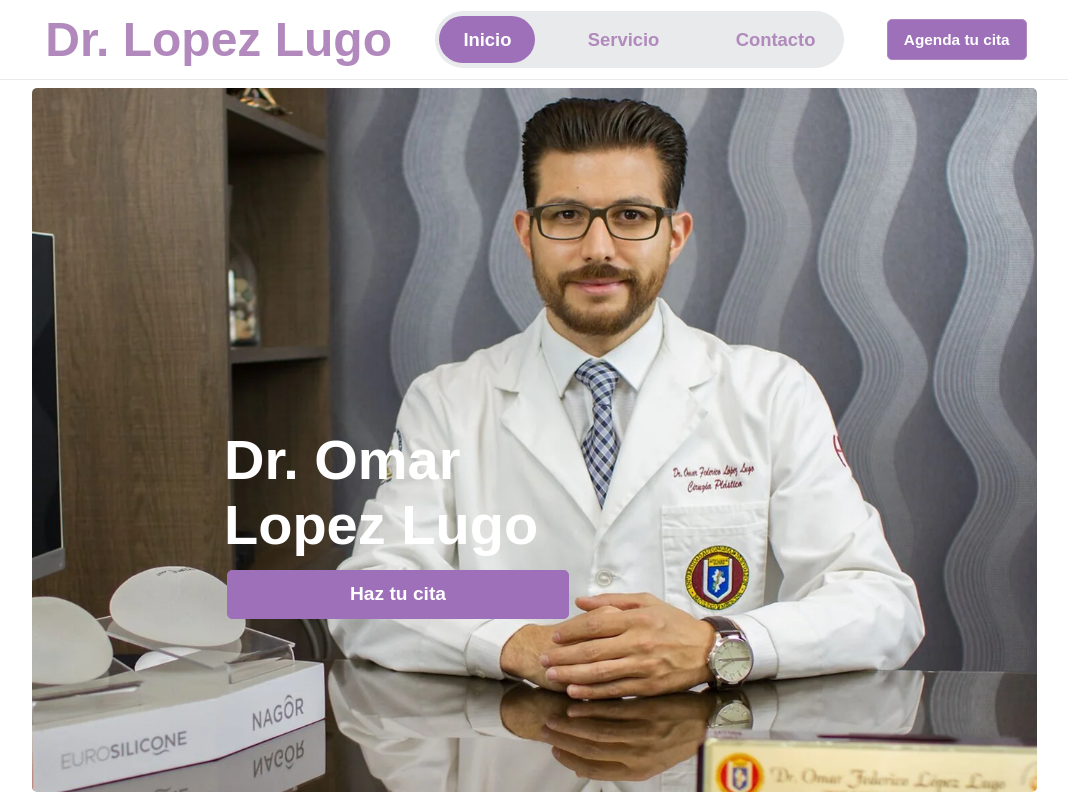
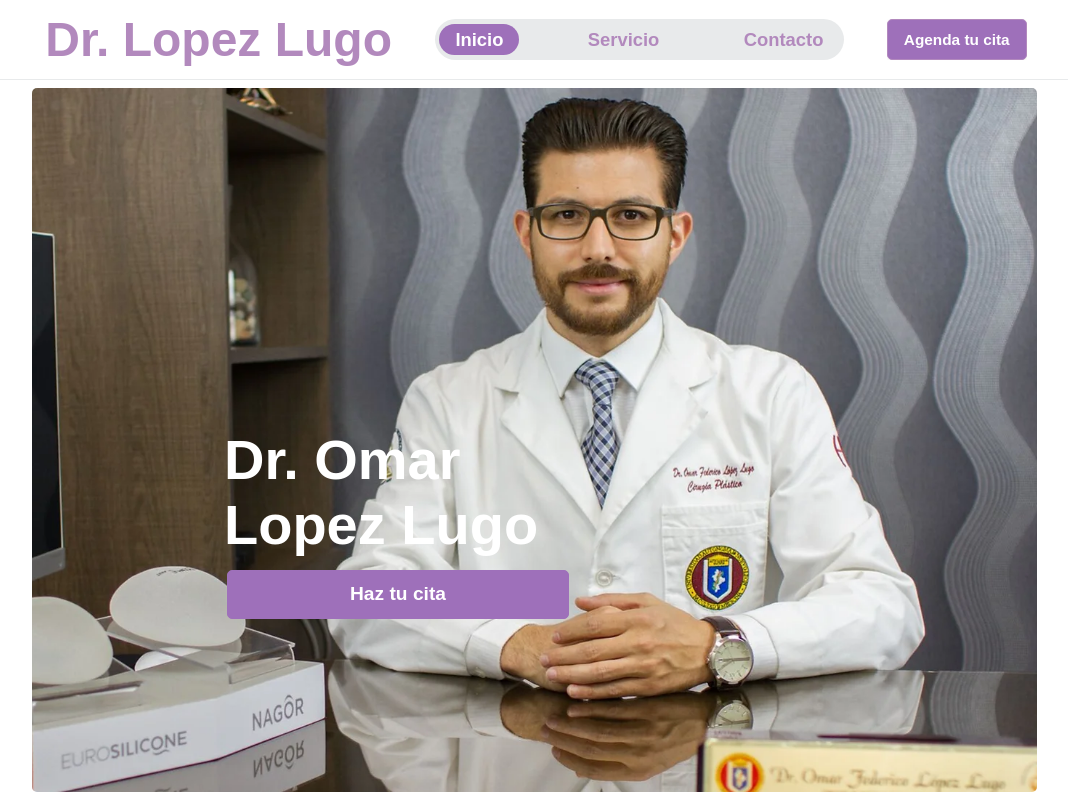
Before and after one commit to Diegoiribe/PV1, a React (Create React App) app: page / in a window 1280 px wide. Shown: the top 800 px of the page, without its empty margins (104-1172 px from the left). Built offline with nearby package versions, Linux system fonts and the light colour scheme.

Commit message:
resolucion

```diff
--- a/src/Components/Header/Header.jsx
+++ b/src/Components/Header/Header.jsx
@@ -32,7 +32,7 @@ const HeaderDivTwo = styled.div`
   border-radius: 4.375rem;
   padding: 0.3rem;
 
-  @media (max-width: 1024px) {
+  @media (max-width: 980px) {
     background: none;
     display: ${(props) => (props.expanded ? 'flex' : 'none')};
   }
@@ -41,7 +41,7 @@ const HeaderP = styled.p`
   font-weight: bolder;
   font-family: 'Epidemic', sans-serif;
 
-  padding: 0.8rem 1.5rem;
+  padding: 0.3rem 1rem;
   color: ${colorPrimario};
   border-radius: 5px;
   font-size: 1.15rem;
@@ -52,7 +52,7 @@ const HeaderP = styled.p`
 `
 
 const HeaderTreeDiv = styled.div`
-  @media (max-width: 1024px) {
+  @media (max-width: 980px) {
     display: ${(props) => (props.expanded ? 'flex' : 'none')};
   }
 `
@@ -88,7 +88,7 @@ const Toggle = styled.div`
     transition: 0.25s;
   }
 
-  @media (max-width: 1024px) {
+  @media (max-width: 980px) {
     display: flex;
   }
 `
@@ -97,7 +97,7 @@ const HeaderH1 = styled.h1`
   color: ${colorPrimario};
   font-family: 'Epidemic', sans-serif;
   font-size: 3rem;
-  @media (max-width: 1024px) {
+  @media (max-width: 980px) {
     font-size: 2rem;
   }
 `
```
Also changed, not shown: src/Components/Boton/Boton.js (+6 -6 lines).
